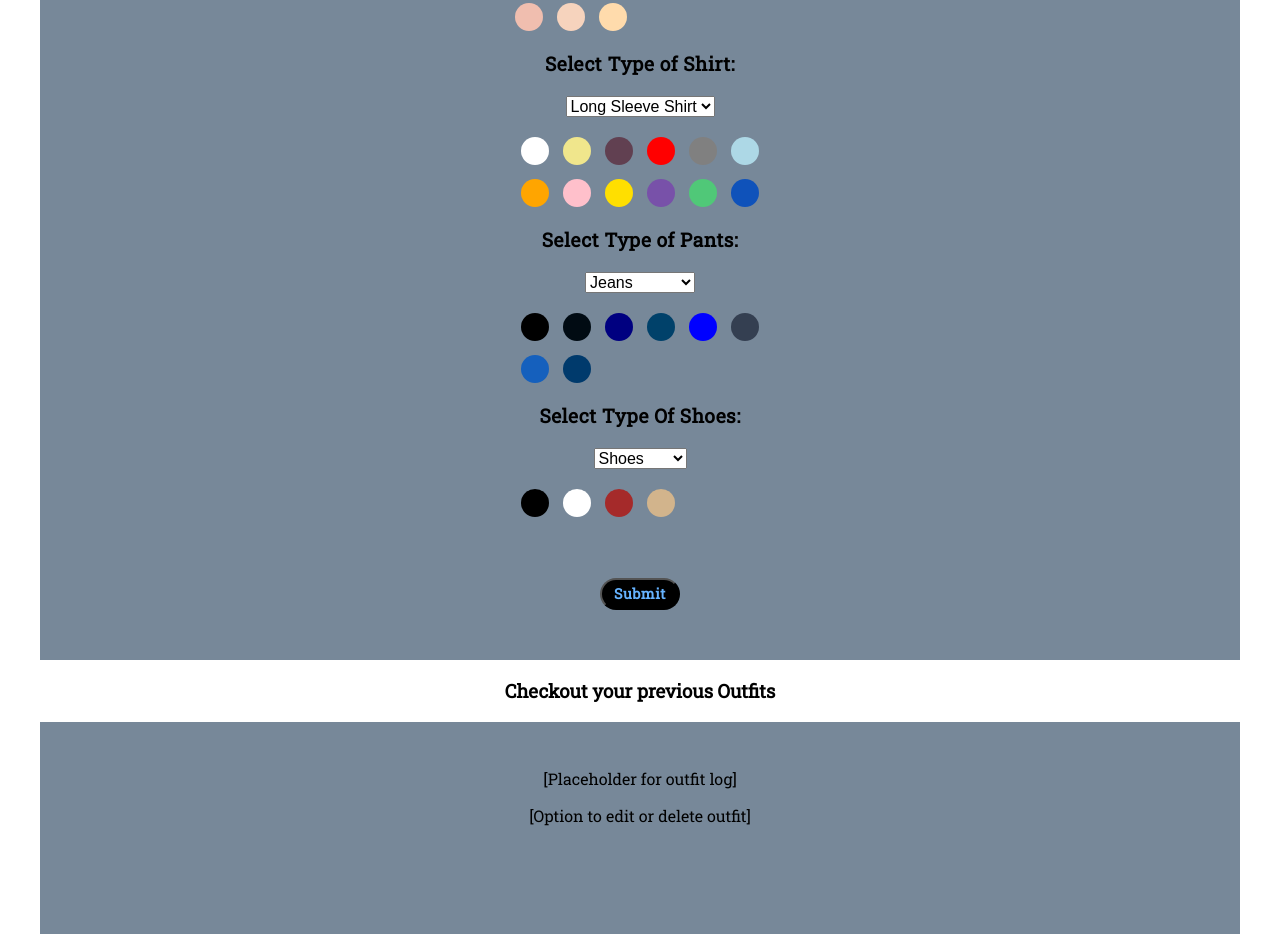
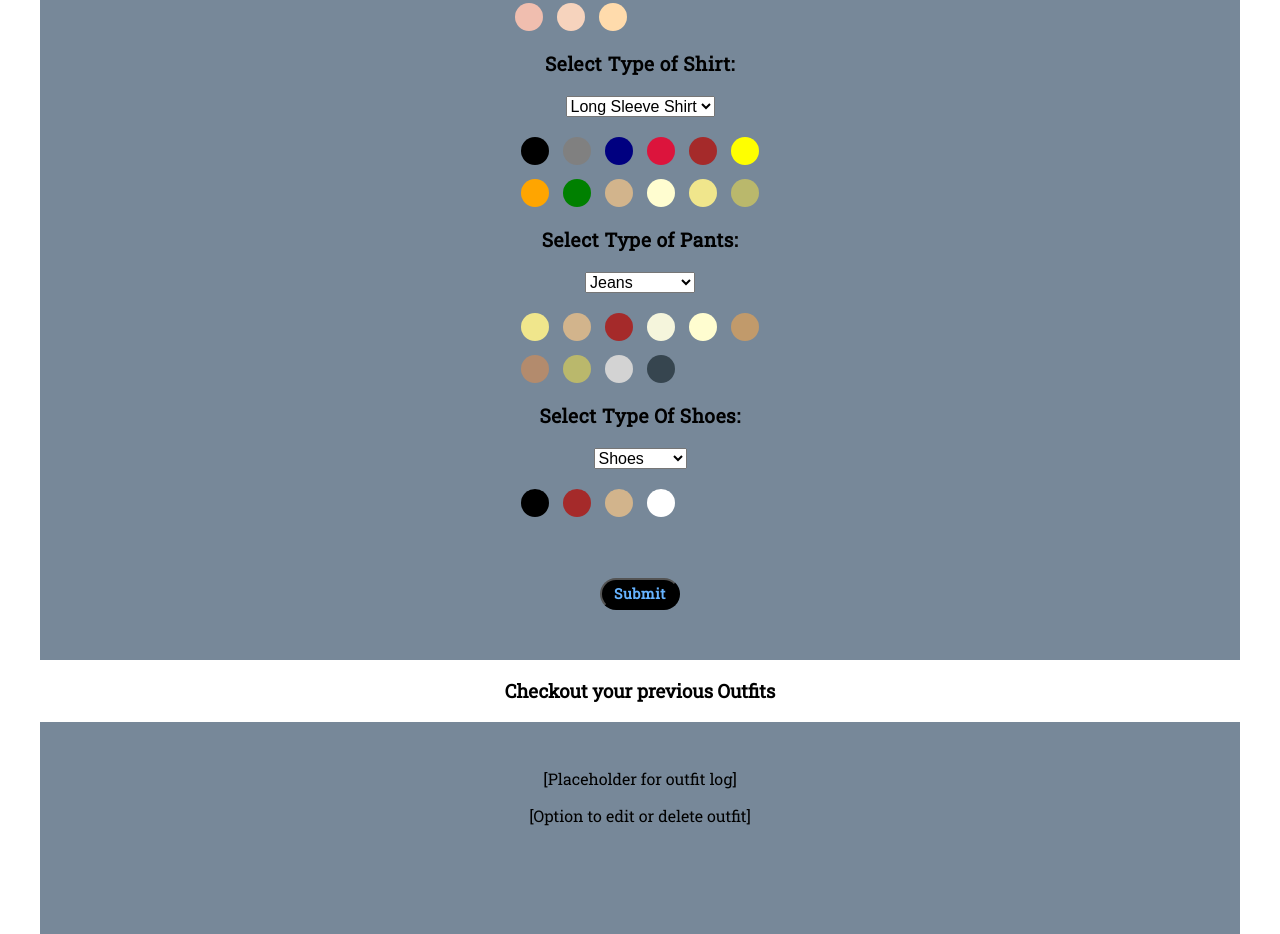
Before and after one commit to Saitama2016/hex-clothes, a React (Create React App) app: page /wardrobe in a window 1280 px wide. Shown: the part 780-1714 px from the top of the page. Built offline with nearby package versions, Linux system fonts and the light colour scheme.

Commit message:
More color options added, need to work on recommeded colors logic

```diff
--- a/src/actions.js
+++ b/src/actions.js
@@ -1,9 +1,3 @@
-export const OPEN_FORM = 'OPEN_FORM';
-export const openForm = (showForm) => ({
-    type: OPEN_FORM,
-    payload: showForm
-});
-
 export const NEW_SKINTONE = 'NEW_SKINTONE';
 export const newSkintone = (skintone) => ({
     type: NEW_SKINTONE,
--- a/src/colors.js
+++ b/src/colors.js
@@ -23,17 +23,23 @@ const COLORS = {
     "Light Blue": "#ADD8E6",
     "Orange": "#FFA500",
     "Pink": "#FFC0CB",
+    "Blush Pink": "#FE828C",
+    "Coral Pink": "#F88379",
     "Gold": "#FFDF00",
     "Royal Purple": "#7851A9",
-    "Emerald Green": "#50C878",
+    "Mint Green": "#98FF98",
+    "Seafoam Green": "#71EEB8",
     "Sapphire Blue": "#0F52BA",
     "Brown": "#A52A2A",
     "Tan": "#D2B48C",
     "Yellow": "#FFFF00",
+    "Light Yellow": "#FFFF33",
     "Green": "#008000",
     "Blue": "#0000FF",
+    "Light Sky Blue": "#87CEFA",
     "Cream": "#FFFDD0",
     "Black": "#000000",
+    "Ivory": "#FFFFF0",
     "Navy Blue": "#000080",
     "Olive Green": "#BAB86C",
     "Crimson": "#DC143C",
@@ -44,7 +50,7 @@ const COLORS = {
     "Lavender": "#E6E6FA",
     "Beige": "#F5F5DC",
     "Denim": "#1560bd",
-    "Ford Blue": "#343F51",
+    "Ford Blue": "#1351D8",
     "Dark Imperial": "#00416A",
     "Ateneo Blue": "#003A6C",
     "Rich Black": "#010b13",
@@ -81,46 +87,46 @@ const swatches = {
     },
     shirtColors: {
         group1: {
-            "White": COLORS["White"],
+            "Sapphire Blue": COLORS["Sapphire Blue"],
+            "Red": COLORS["Red"],
+            "Orange": COLORS["Orange"],
+            "Gold": COLORS["Gold"],
+            "Eggplant": COLORS["Eggplant"],
+            "Royal Purple": COLORS["Royal Purple"],
+            "Gray": COLORS["Gray"],
             "Khaki": COLORS["Khaki"],
-            "Eggplant": COLORS["Eggplant"],
-            "Red": COLORS["Red"],
-            "Gray": COLORS["Gray"],
+            "Pink": COLORS["Pink"],
             "Light Blue": COLORS["Light Blue"],
-            "Orange": COLORS["Orange"],
-            "Pink": COLORS["Pink"],
-            "Gold": COLORS["Gold"],
-            "Royal Purple": COLORS["Royal Purple"],
-            "Emerald Green": COLORS["Emerald Green"],
-            "Sapphire Blue": COLORS["Sapphire Blue"]
+            "Mint Green": COLORS["Mint Green"],
+            "White": COLORS["White"]
         },
         group2: {
             "Black": COLORS["Black"],
+            "Gray": COLORS["Gray"],
+            "Navy Blue": COLORS["Navy Blue"],
+            "Crimson": COLORS["Crimson"],
             "Brown": COLORS["Brown"],
+            "Yellow": COLORS["Yellow"],
+            "Orange": COLORS["Orange"],
+            "Green": COLORS["Green"],
             "Tan": COLORS["Tan"],
+            "Cream": COLORS["Cream"],
             "Khaki": COLORS["Khaki"],
-            "Yellow": COLORS["Yellow"],
-            "Green": COLORS["Green"],
-            "Gray": COLORS["Gray"],
-            "Orange": COLORS["Orange"],
-            "Blue": COLORS["Blue"],
-            "Cream": COLORS["Cream"],
-            "Navy Blue": COLORS["Navy Blue"],
             "Olive Green": COLORS["Olive Green"]
         },
         group3: {
             "Black": COLORS["Black"],
-            "Brown": COLORS["Brown"],
+            "Light Yellow": COLORS["Light Yellow"],
             "Tan": COLORS["Tan"],
             "Khaki": COLORS["Khaki"],
-            "Yellow": COLORS["Yellow"],
-            "Green": COLORS["Green"],
-            "Gray": COLORS["Gray"],
-            "Orange": COLORS["Orange"],
-            "Blue": COLORS["Blue"],
-            "Cream": COLORS["Cream"],
-            "Navy Blue": COLORS["Navy Blue"],
-            "Olive Green": COLORS["Olive Green"]
+            "Ivory": COLORS["Ivory"],
+            "Coral Pink": COLORS["Coral Pink"],
+            "Blush Pink": COLORS["Blush Pink"],
+            "Peach": COLORS["Peach"],
+            "Lavender": COLORS["Lavender"],
+            "Light Sky Blue": COLORS["Light Sky Blue"],
+            "Seafoam Green": COLORS["Seafoam Green"],
+            "Mint Green": COLORS["Mint Green"]
         }
     },
     pantsColors: {
@@ -128,11 +134,11 @@ const swatches = {
             "Black": COLORS["Black"],
             "Rich Black": COLORS["Rich Black"],
             "Navy Blue": COLORS["Navy Blue"],
+            "Blue": COLORS["Blue"],
+            "Ateneo Blue": COLORS["Ateneo Blue"],
             "Dark Imperial": COLORS["Dark Imperial"],
-            "Blue": COLORS["Blue"],
-            "Ford Blue": COLORS["Ford Blue"],
             "Denim": COLORS["Denim"],
-            "Ateneo Blue": COLORS["Ateneo Blue"]
+            "Ford Blue": COLORS["Ford Blue"]
         },
         khakisShades: {
             "Khaki": COLORS["Khaki"],
@@ -168,9 +174,9 @@ const swatches = {
     shoeColors: {
         bootShades: {
             "Black": COLORS["Black"],
-            "White": COLORS["White"],
             "Brown": COLORS["Brown"],
-            "Tan": COLORS["Tan"]
+            "Tan": COLORS["Tan"],
+            "White": COLORS["White"]
         }
     }
 }
--- a/src/reducer.js
+++ b/src/reducer.js
@@ -1,7 +1,6 @@
 import * as actions from './actions';
 
 const initialState = {
-    showForm: false,
     skintone: "#C68642",
     clothes: {
         shirt: {
@@ -24,37 +23,12 @@ const initialState = {
 
 export default (state = initialState, action) => {
     if (action.type === actions.NEW_SKINTONE) {
-        if (state.skintone === null) {
             return Object.assign({}, state, {
-                showForm: false,
-                skintone: "#C68642",
-                clothes: {
-                    shirt: {
-                        color: "#FFF",
-                        type: "long-sleeve-shirt",
-                    },
-                    pants: {
-                        color: "#1560BD",
-                        type: "jeans"
-                    },
-                    shoes: {
-                        show: true,
-                        color: "#000",
-                        type: "leather"
-                    }
-                },
+                skintone: action.payload
             })
-        }
-        else {
-            return Object.assign({}, state, {
-                showForm: true,
-                skintone: action.payload,
-            })
-        }
     }
 
     if (action.type === actions.CHANGE_SHIRT_TYPE){
-        console.log(action)
         const newState = Object.assign({}, state)
         newState.clothes.shirt.type = action.payload
         if (action.payload === "long-sleeve-shirt") {
@@ -101,7 +75,6 @@ export default (state = initialState, action) => {
 
     if (action.type === actions.CHANGE_SHIRT_COLOR){
         const newState = Object.assign({}, state)
-        console.log(newState, action)
         newState.clothes.shirt.color = action.payload
         return Object.assign({}, newState, {
             clothes: {
@@ -126,7 +99,8 @@ export default (state = initialState, action) => {
             clothes: {
                 shirt: newState.clothes.shirt,
                 pants: {
-                    color: newState.clothes.pants.color
+                    color: newState.clothes.pants.color,
+                    type: newState.clothes.pants.type
                 },
                 shoes: newState.clothes.shoes
             }
--- a/src/wardrobe/outfitFormComps/outfitForm.js
+++ b/src/wardrobe/outfitFormComps/outfitForm.js
@@ -24,5 +24,9 @@ const OutFitForm = () => {
         );
 }
 
+const mapStateToProps = (state) => ({
+    skintone: state.skintone,
+    clothes: state.clothes
+})
 
-export default connect()(OutFitForm);
+export default connect(mapStateToProps)(OutFitForm);
--- a/src/wardrobe/outfitFormComps/selectPantsColor.js
+++ b/src/wardrobe/outfitFormComps/selectPantsColor.js
@@ -9,7 +9,7 @@ const flattenPantsColors = (groups) => {
         Object.values(groups[group])
     )
 
-    return arr[0]
+    return arr[1]
 }
 
 const SelectPantsColor = ({ dispatch }) => {
--- a/src/wardrobe/outfitFormComps/selectShirtColor.js
+++ b/src/wardrobe/outfitFormComps/selectShirtColor.js
@@ -8,12 +8,21 @@ const flattenShirtColors = (groups) => {
     let arr = Object.keys(groups).map((group) =>
         Object.values(groups[group])
     )
-
-    return arr[0]
+    return arr[1]
 }
 
-const SelectShirtColor = ({ dispatch }) => {
-
+const SelectShirtColor = ({dispatch}) => {
+    // const flattenShirtColors = (groups) => {
+    //     console.log(props.skintone)
+    //     let arr = Object.keys(groups).map((group) =>
+    //         Object.values(groups[group])
+    //     )
+    //     if (props.skintone === "#ffdbac") {
+    //         return arr[2]
+    //     } else {
+    //         return arr[0]
+    //     }
+    // }
         return (
             <div>
                 <CirclePicker
@@ -25,6 +34,7 @@ const SelectShirtColor = ({ dispatch }) => {
 }
 
 const mapStateToProps = state => ({
+    skintone: state.skintone,
     clothes: state.clothes
 })
 
--- a/src/wardrobe/wardrobe.js
+++ b/src/wardrobe/wardrobe.js
@@ -25,7 +25,6 @@ const Wardrobe = () => {
 
 const mapStateToProps = state => {
     return {
-        openForm: state.openForm,
         skintone: state.skintone,
         clothes: state.clothes
     }
```
